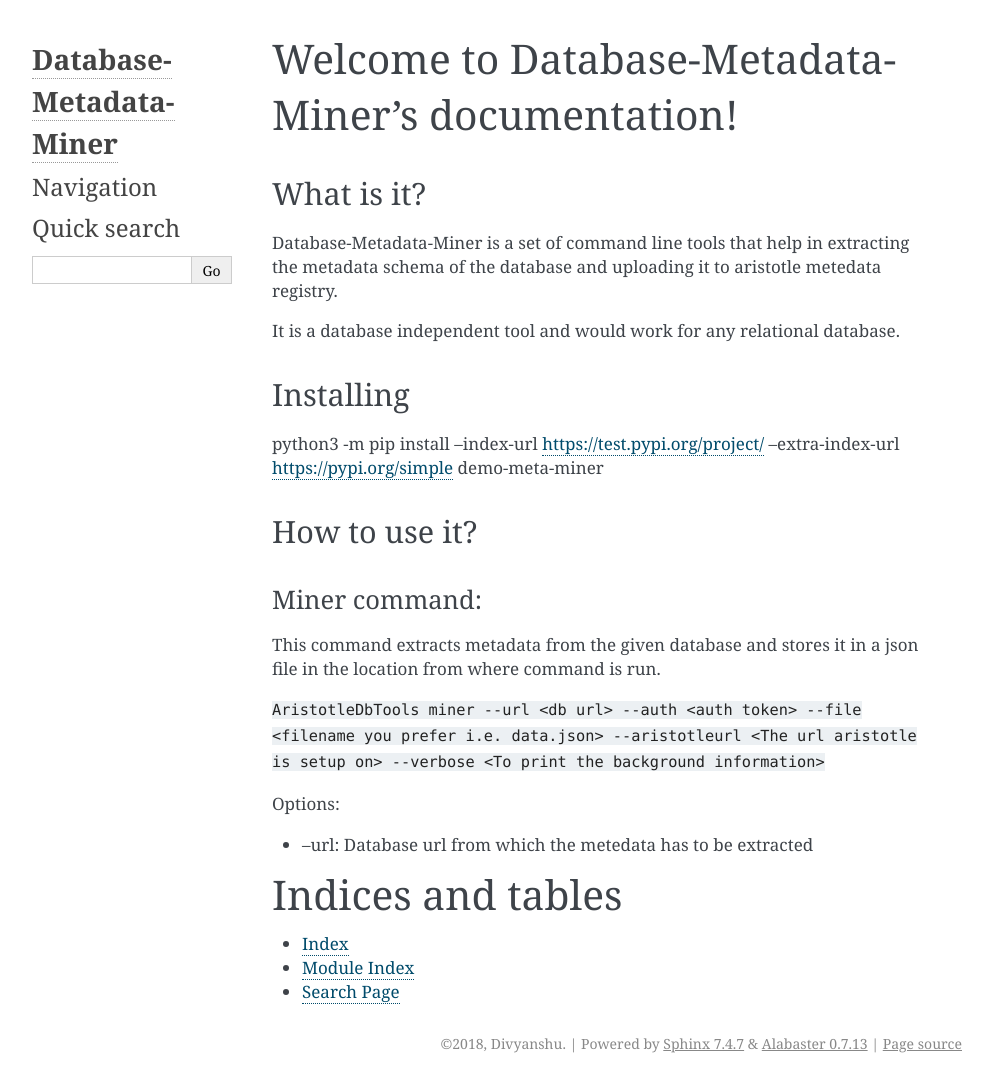
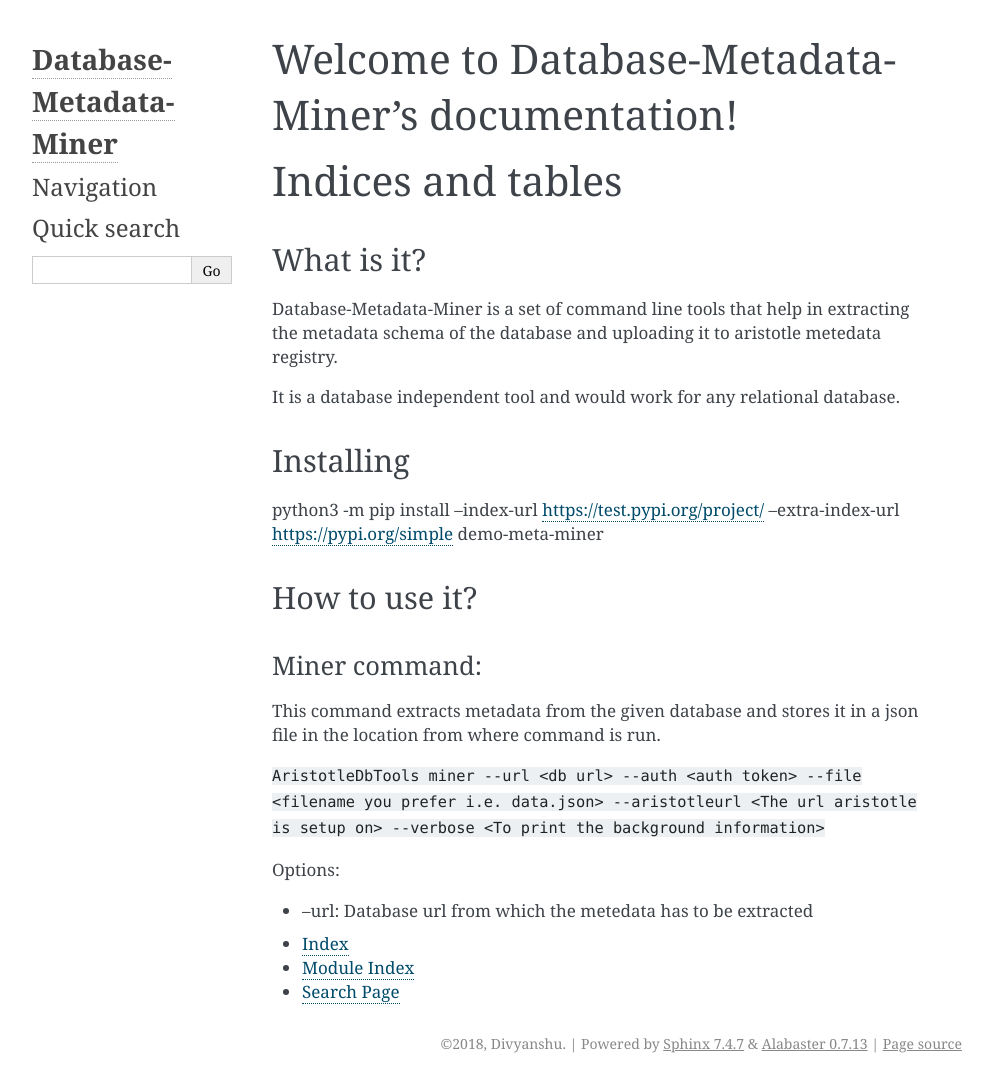
Before and after one commit to divyanshuchauhan/database-metadata-miner, a Sphinx documentation site: the page built from docs/index.rst, in a window 1280 px wide. Shown: the whole page, without its empty margins (148-1141 px from the left). Built offline with Sphinx 7.4.7, drawn with Linux system fonts in a browser that asks for light colours; some of the changed lines change nothing that is shown.

Commit message:
added more documentation in read the docs1

```diff
--- a/docs/index.rst
+++ b/docs/index.rst
@@ -5,6 +5,15 @@
 
 Welcome to Database-Metadata-Miner's documentation!
 ===================================================
+
+.. toctree::
+   :maxdepth: 2
+   :caption: Contents:
+
+
+
+Indices and tables
+==================
 
 What is it?
 -----------
@@ -32,16 +41,6 @@
 
 - --url: Database url from which the metedata has to be extracted
 
-
-.. toctree::
-   :maxdepth: 2
-   :caption: Contents:
-
-
-
-Indices and tables
-==================
-
 * :ref:`genindex`
 * :ref:`modindex`
 * :ref:`search`
```
Also changed, not shown: 4 other files.
